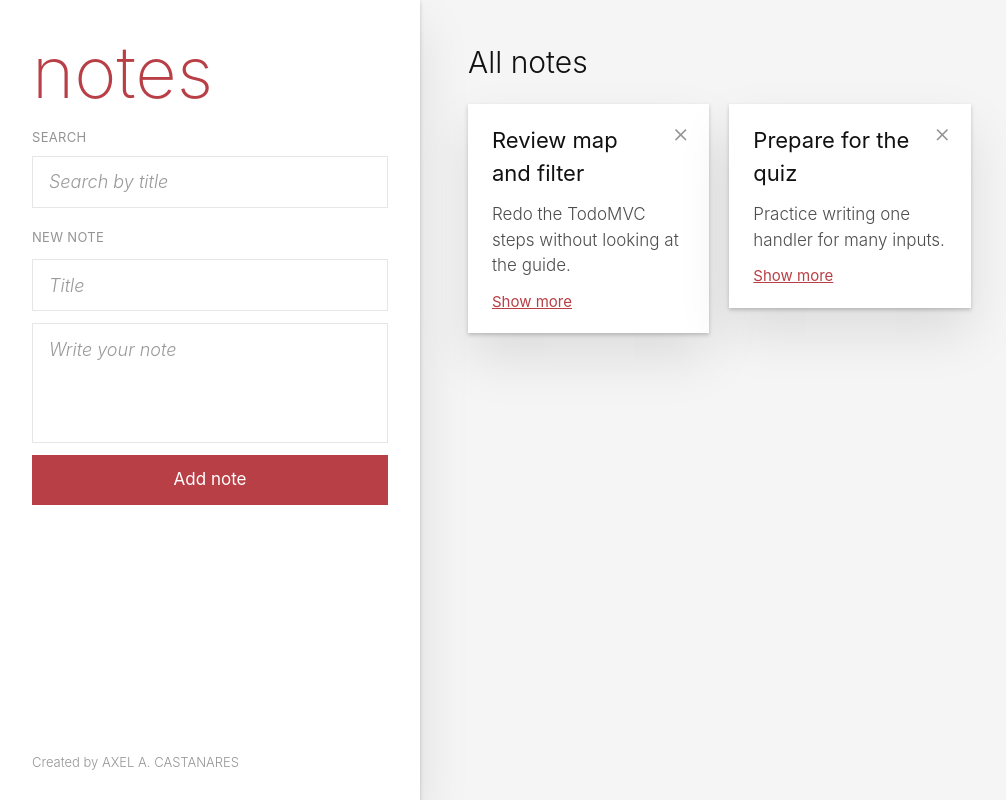
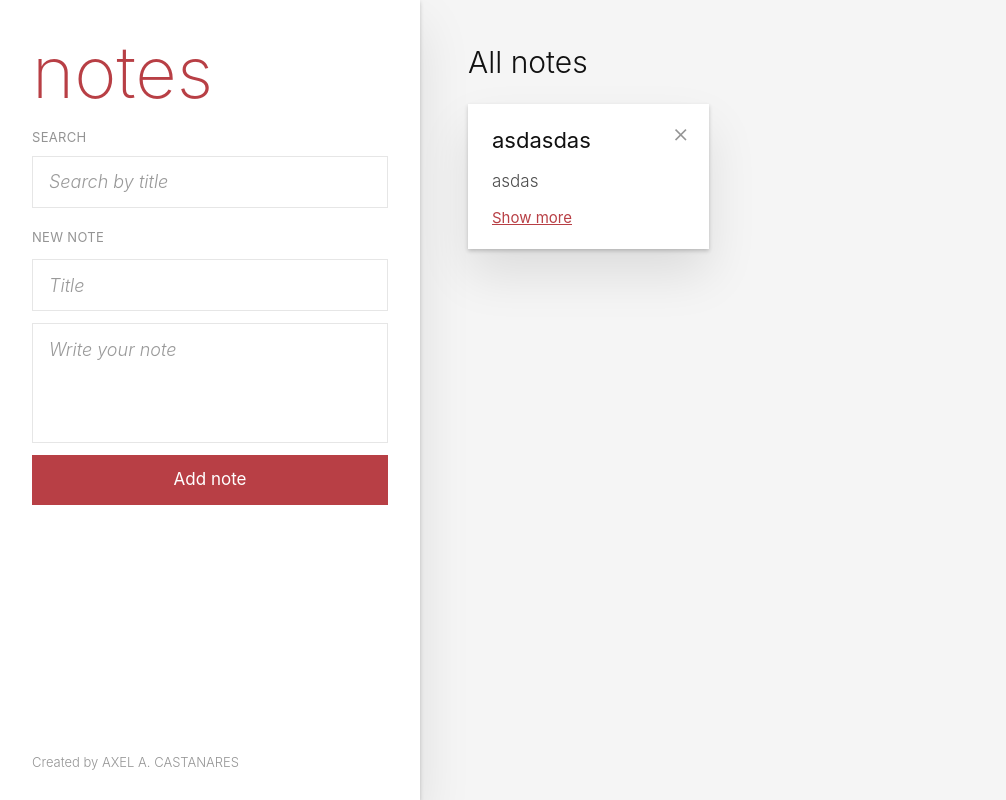
Before and after one commit to AxelCastanares/csit340g6-notes, a React (Vite) app: page / in a window 1280 px wide. Shown: the whole page, without its empty margins (0-1006 px from the left). Built offline with nearby package versions, Linux system fonts and the light colour scheme.

Commit message:
feat: render notes from state with map

```diff
--- a/src/components/Notes.jsx
+++ b/src/components/Notes.jsx
@@ -1,6 +1,15 @@
+import { useState } from 'react'
 import NoteCard from './NoteCard.jsx'
 
 function Notes() {
+  const [notes] = useState([
+    {
+      id: 1,
+      title: 'asdasdas',
+      body: 'asdas',
+    },
+  ])
+
   return (
     <div className="grid min-h-screen grid-cols-[420px_1fr]">
       <aside className="sticky top-0 flex h-screen flex-col gap-5 bg-white px-8 py-9 shadow-[0_2px_4px_0_rgba(0,0,0,0.2),0_25px_50px_0_rgba(0,0,0,0.1)]">
@@ -41,11 +50,12 @@ function Notes() {
         <h2 className="mb-6 text-3xl">All notes</h2>
 
         <ul className="grid grid-cols-3 items-start gap-5">
-          <li className="relative min-h-32 bg-white px-6 py-5 shadow-[0_2px_4px_0_rgba(0,0,0,0.2),0_25px_50px_0_rgba(0,0,0,0.1)]">
-            <NoteCard
-              title="Review map and filter"
-              body="Redo the TodoMVC steps without looking at the guide."
-            />
+          {notes.map((note) => (
+            <li
+              key={note.id}
+              className="relative min-h-32 bg-white px-6 py-5 shadow-[0_2px_4px_0_rgba(0,0,0,0.2),0_25px_50px_0_rgba(0,0,0,0.1)]"
+            >
+              <NoteCard title={note.title} body={note.body} />
               <button
                 type="button"
                 className="absolute top-4 right-5 cursor-pointer text-[26px] leading-none text-[#949494] hover:text-[#c18585]"
@@ -53,18 +63,7 @@ function Notes() {
                 ×
               </button>
             </li>
-          <li className="relative min-h-32 bg-white px-6 py-5 shadow-[0_2px_4px_0_rgba(0,0,0,0.2),0_25px_50px_0_rgba(0,0,0,0.1)]">
-            <NoteCard
-              title="Prepare for the quiz"
-              body="Practice writing one handler for many inputs."
-            />
-            <button
-              type="button"
-              className="absolute top-4 right-5 cursor-pointer text-[26px] leading-none text-[#949494] hover:text-[#c18585]"
-            >
-              ×
-            </button>
-          </li>
+          ))}
         </ul>
       </section>
     </div>
```
Lines whose indentation alone changed are shown as unchanged.
